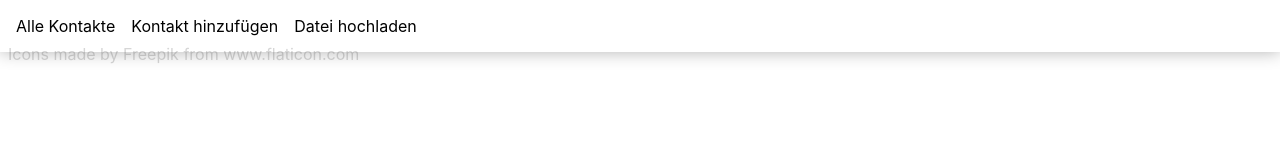
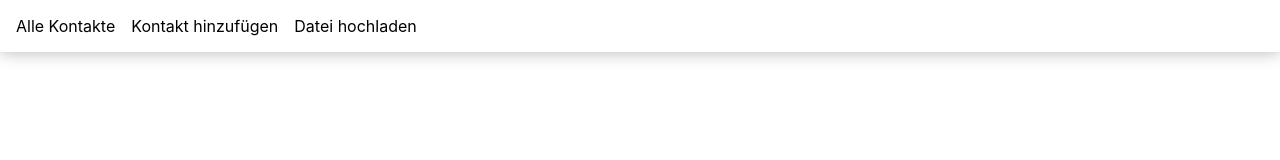
Before and after one commit to JetteBke/cms-for-fun, a React (Create React App) app: page / in a window 1280 px wide. Shown: the top 160 px of the page. Built offline with nearby package versions, Linux system fonts and the light colour scheme.

Commit message:
JB: Remove ad link and add edit icon svg

```diff
--- a/src/App.css
+++ b/src/App.css
@@ -51,15 +51,3 @@ button:hover {
     padding: 5px 5px;
     width: fit-content;
 }
-
-.icon-source-footer {
-    color: rgba(50,50,50,0.2);
-    position: relative;
-    bottom: 0.5rem;
-    left: 0.5rem;
-}
-
-.icon-source-footer > a {
-    text-decoration: none;
-    color: rgba(50,50,50,0.2);
-}
--- a/src/App.tsx
+++ b/src/App.tsx
@@ -31,7 +31,6 @@ export default function BasicExample() {
                     <Route exact path="/view/:contactId" component={DetailPage}/>
                     <Route path="/fileUpload" component={FileUploader}/>
                 </Switch>
-                <div className='icon-source-footer'>Icons made by <a href="https://www.freepik.com" title="Freepik">Freepik</a> from <a href="https://www.flaticon.com/" title="Flaticon">www.flaticon.com</a></div>
             </div>
         </Router>
     );
```
Also changed, not shown: src/Components/EditIcon.tsx (added, +18 -0 lines), 1 other file (tests, documents, lock files or other folders).
